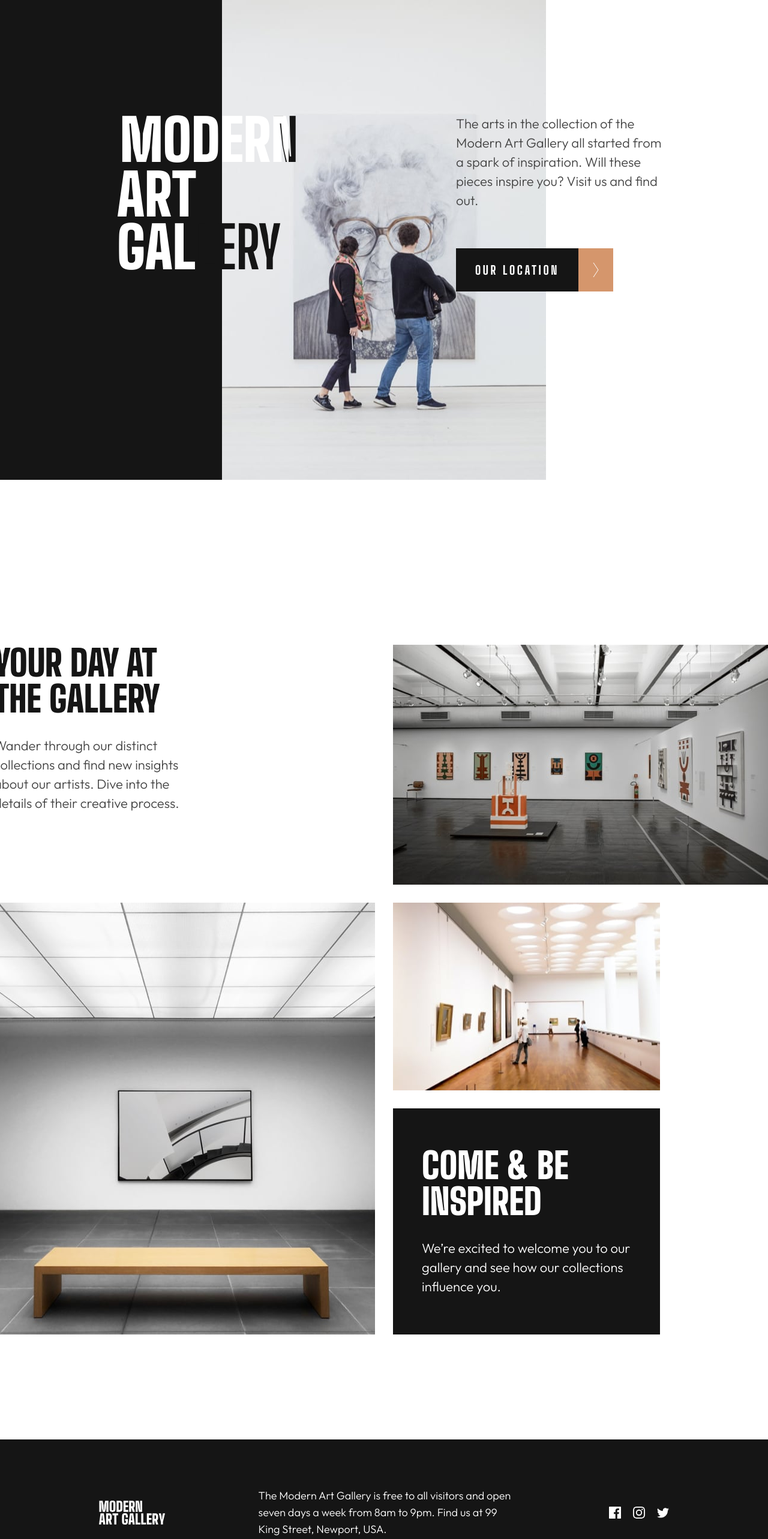
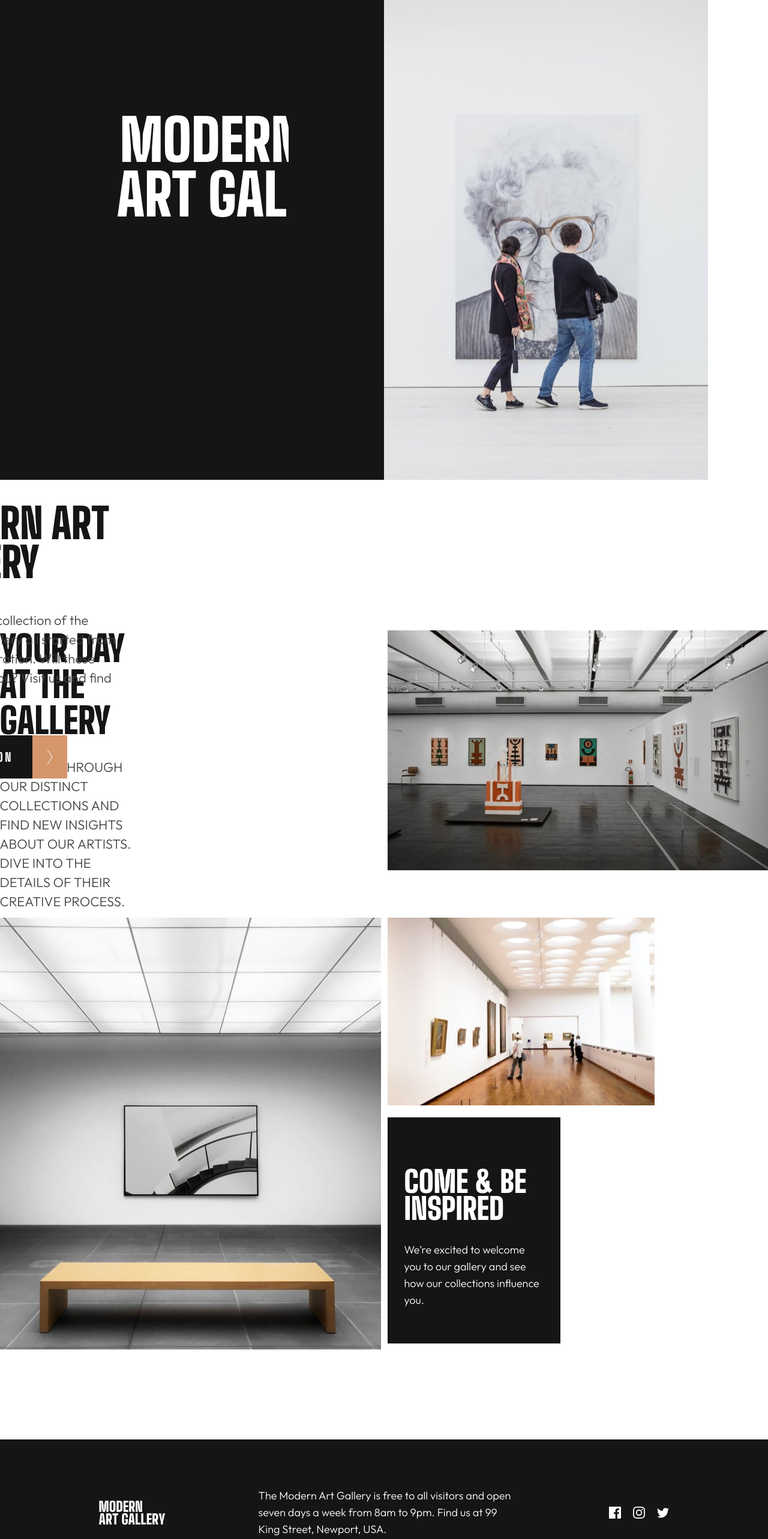
Before and after one commit to caarlosdamian/art-gallery, a React (Vite) app: page / in a window 1280 px wide. Shown: the top 2566 px of the page at 60% size. Built offline with nearby package versions, Linux system fonts and the light colour scheme.

Commit message:
added tablet desing

```diff
--- /dev/null
+++ b/src/hooks/useWindowSize.ts
@@ -0,0 +1,27 @@
+import { useEffect, useState } from "react";
+
+
+
+export const useWindowSize = () => {
+    const [windowSize, setWindowSize] = useState({
+        width: 0,
+        height: 0,
+    });
+    useEffect(() => {
+        // Handler to call on window resize
+        function handleResize() {
+            // Set window width/height to state
+            setWindowSize({
+                width: window.screen.width,
+                height: window.screen.height,
+            });
+        }
+        // Add event listener
+        window.addEventListener("resize", handleResize);
+        // Call handler right away so state gets updated with initial window size
+        handleResize();
+        // Remove event listener on cleanup
+        return () => window.removeEventListener("resize", handleResize);
+    }, []); // Empty array ensures that effect is only run on mount
+    return windowSize;
+};
--- a/src/pages/Home/Home.scss
+++ b/src/pages/Home/Home.scss
@@ -3,13 +3,19 @@
   align-items: center;
   justify-content: space-between;
   flex-direction: column;
+
   .home__container-wrapper {
     display: grid;
-    grid-template-columns: repeat(3,1fr);
+    grid-template-columns: repeat(3, 1fr);
     width: 100%;
+    @media (min-width: 375px) {
+      grid-template-columns: repeat(2, 1fr);
+    }
+
     .home__right {
       position: relative;
       width: 350px;
+
       .right__wrapper {
         position: absolute;
         top: 190px;
@@ -17,6 +23,23 @@
         display: flex;
         flex-direction: column;
         gap: 64px;
+        @media (min-width: 375px) {
+          gap: 48px;
+          top: 40px;
+          right: 150px;
+        }
+
+        .home__header-tablet {
+          font-family: "Big Shoulders Display";
+          font-style: normal;
+          font-weight: 900;
+          font-size: 70px;
+          line-height: 65px;
+          text-transform: uppercase;
+          color: #151515;
+          width: 339px;
+        }
+
         .home__right-text {
           width: 350px;
           font-family: "Outfit";
@@ -28,6 +51,7 @@
         }
       }
     }
+
     .home__left {
       background: #151515;
       position: relative;
@@ -44,10 +68,12 @@
         width: 100%;
         text-transform: uppercase;
         color: #ffffff;
+
         @media (max-width: 1440px) {
           left: 195px;
           top: 280px;
         }
+
         .strong-header {
           color: #151515;
         }
@@ -75,6 +101,7 @@
           color: #151515;
           position: relative;
         }
+
         .strong-header_single::before {
           color: #151515;
           content: "N";
@@ -88,9 +115,11 @@
         }
       }
     }
+
     .home__middle {
       height: 100vh;
       max-width: 540px;
+
       .hero__img {
         height: 100vh;
       }
--- a/src/pages/Home/Home.tsx
+++ b/src/pages/Home/Home.tsx
@@ -1,19 +1,20 @@
 import React from "react";
-import "./Home.scss";
-
 import hero from "../../assets/desktop/image-hero.jpg";
-import { useLocation } from "react-router-dom";
+import heroTab from "../../assets/tablet/image-hero.jpg";
+import heroMob from "../../assets/mobile/image-hero.jpg";
 import { Button } from "../../components/Button/Button";
 import { HomeMiddle } from "../../sections/HomeMiddle/HomeMiddle";
 import { Footer } from "../../sections/Footer/Footer";
+import { useWindowSize } from "../../hooks/useWindowSize";
+import "./Home.scss";
 
 export const Home = () => {
-  const location = useLocation();
-  console.log(location);
+  const { width } = useWindowSize();
   return (
     <>
       <div className="home__container">
         <div className="home__container-wrapper">
+          {width >= 769 ? (
             <div className="home__left">
               <h1 className="home__header">
                 MODER<strong className="strong-header_single">N</strong>
@@ -23,11 +24,23 @@ export const Home = () => {
                 <strong className="strong-header">LERY</strong>
               </h1>
             </div>
+          ) : (
+            <></>
+          )}
+
           <div className="home__middle">
-            <img src={hero} alt="hero" className="hero__img" />
+            <img
+              src={width >= 769 ? hero : width >= 375 ? heroTab : heroMob}
+              alt="hero"
+              className="hero__img"
+            />
           </div>
           <div className="home__right">
             <div className="right__wrapper">
+              {width >= 75 && (
+                <h1 className="home__header-tablet">MODERN ART GALLERY</h1>
+              )}
+
               <p className="home__right-text">
                 The arts in the collection of the Modern Art Gallery all started
                 from a spark of inspiration. Will these pieces inspire you?
@@ -38,7 +51,7 @@ export const Home = () => {
           </div>
         </div>
         <HomeMiddle />
-        <Footer/>
+        <Footer />
       </div>
     </>
   );
--- a/src/sections/HomeMiddle/HomeMiddle.scss
+++ b/src/sections/HomeMiddle/HomeMiddle.scss
@@ -6,17 +6,39 @@
   justify-content: center;
   flex-direction: column;
   padding: 180px 165px;
+
+  @media (min-width: 769px) {
+    padding: 20px 40px;
+  }
+
   .home__middle-bottom__container {
     display: grid;
     grid-template-columns: repeat(2, 1fr);
     margin-top: 900px;
     gap: 30px;
+
+    @media (min-width: 769px) {
+      gap: 11px;
+    }
+
     .home__middle-text__container {
       width: 350px;
       display: flex;
       align-items: flex-start;
       flex-direction: column;
       gap: 32px;
+
+      @media (min-width: 769px) {
+        width: 223px;
+        align-items: flex-end;
+        font-weight: 900;
+        font-size: 50px;
+        line-height: 45px;
+        /* or 90% */
+
+        text-transform: uppercase;
+      }
+
       .home__middle-header {
         font-family: "Big Shoulders Display";
         font-style: normal;
@@ -26,6 +48,7 @@
         text-transform: uppercase;
         color: #151515;
       }
+
       .home__middle-text {
         font-family: "Outfit";
         font-style: normal;
@@ -35,11 +58,17 @@
         color: #444444;
       }
     }
+
     .home__bottom_img_container {
       background: #151515;
       width: 445px;
       height: 377px;
       padding: 65px 48px;
+
+    @media (min-width: 769px) {
+      width: 288px;
+      padding: 85px 28px;
+    }
 
       .home__bottom_header {
         font-family: "Big Shoulders Display";
@@ -50,7 +79,20 @@
         text-transform: uppercase;
         color: #ffffff;
         margin-bottom: 32px;
+
+        @media (min-width: 769px) {
+          font-family: 'Big Shoulders Display';
+          font-style: normal;
+          font-weight: 900;
+          font-size: 50px;
+          line-height: 45px;
+          /* or 90% */
+
+          text-transform: uppercase;
+        }
+
       }
+
       .home__bottom_text {
         font-family: "Outfit";
         font-style: normal;
@@ -58,15 +100,27 @@
         font-size: 22px;
         line-height: 32px;
         color: #ffffff;
+
+        @media (min-width: 769px) {
+          font-family: 'Outfit';
+          font-style: normal;
+          font-weight: 300;
+          font-size: 18px;
+          line-height: 28px;
+        }
+
       }
     }
+
     .home__midle-img0 {
       width: 635px;
     }
+
     .home__midle-img1 {
       grid-column: 1;
       grid-row: 2 / 4;
     }
+
     .home__midle-img2 {
       width: 445px;
     }
--- a/src/sections/HomeMiddle/HomeMiddle.tsx
+++ b/src/sections/HomeMiddle/HomeMiddle.tsx
@@ -1,11 +1,19 @@
 import React from "react";
 import ImgGrid from "../../assets/desktop/image-grid-1.jpg";
+import ImgGridTab from "../../assets/tablet/image-grid-1.jpg";
+import ImgGridMob from "../../assets/mobile/image-grid-1.jpg";
 import ImgGrid1 from "../../assets/desktop/image-grid-2.jpg";
+import ImgGrid1Tab from "../../assets/desktop/image-grid-2.jpg";
+import ImgGrid1Mob from "../../assets/desktop/image-grid-2.jpg";
 import ImgGrid2 from "../../assets/desktop/image-grid-3.jpg";
+import ImgGrid2Tab from "../../assets/desktop/image-grid-3.jpg";
+import ImgGrid2Mob from "../../assets/desktop/image-grid-3.jpg";
+import { useWindowSize } from "../../hooks/useWindowSize";
 import { Footer } from "../Footer/Footer";
 import "./HomeMiddle.scss";
 
 export const HomeMiddle = () => {
+  const { width } = useWindowSize();
   return (
     <>
       <div className="home__middle-container">
@@ -18,9 +26,9 @@ export const HomeMiddle = () => {
               process.
             </p>
           </div>
-          <img src={ImgGrid} alt="ImgGrid" className="home__midle-img0" />
-          <img src={ImgGrid1} alt="ImgGrid" className="home__midle-img1" />
-          <img src={ImgGrid2} alt="ImgGrid" className="home__midle-img2" />
+          <img src={width >= 769 ? ImgGrid : width >= 375 ? ImgGridTab : ImgGridMob} alt="ImgGrid" className="home__midle-img0" />
+          <img src={width >= 769 ? ImgGrid1 : width >= 375 ? ImgGrid1Tab : ImgGrid1Mob} alt="ImgGrid" className="home__midle-img1" />
+          <img src={width >= 769 ? ImgGrid2 : width >= 375 ? ImgGrid2Tab : ImgGrid2Mob}alt="ImgGrid" className="home__midle-img2" />
           <div className="home__bottom_img_container">
             <h1 className="home__bottom_header">COME & BE INSPIRED</h1>
             <p className="home__bottom_text">
```
Lines whose indentation alone changed are shown as unchanged.
